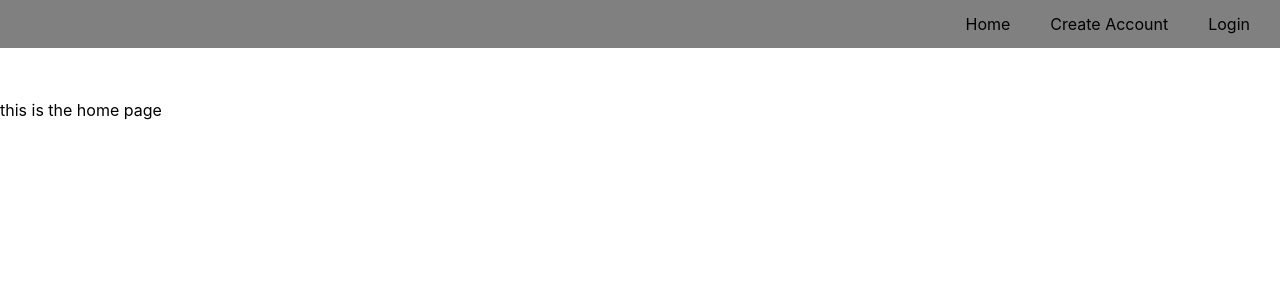
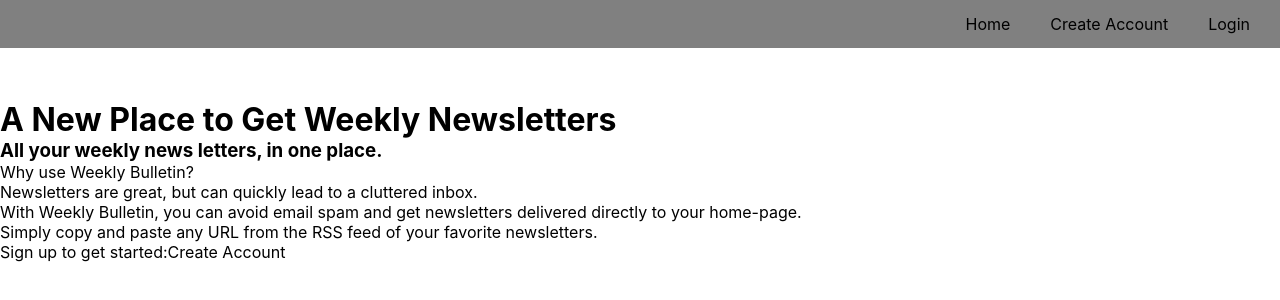
Before and after one commit to RyanNicoletti/newsletter-app, a React (Create React App) app: page / in a window 1280 px wide. Shown: the top 300 px of the page. Built offline with nearby package versions, Linux system fonts and the light colour scheme.

Commit message:
added details to home page

```diff
--- a/src/Components/App.css
+++ b/src/Components/App.css
@@ -8,5 +8,5 @@
 }
 
 .top-nav {
-    margin-bottom: 60px;
+    margin-bottom: 10px;
 }
--- a/src/Components/HomePage.js
+++ b/src/Components/HomePage.js
@@ -1,10 +1,37 @@
 import React, { Component } from "react";
+import { Link } from "react-router-dom";
 
 export default class HomePage extends Component {
     constructor() {
         super();
     }
     render() {
-        return <div>this is the home page</div>;
+        return (
+            <>
+                <header>
+                    <h1>A New Place to Get Weekly Newsletters</h1>
+                    <h3>All your weekly news letters, in one place.</h3>
+                </header>
+                <main>
+                    <p>
+                        Why use Weekly Bulletin?<br></br>
+                        Newsletters are great, but can quickly lead to a
+                        cluttered inbox.<br></br>
+                        With Weekly Bulletin, you can avoid email spam and get
+                        newsletters delivered directly to your home-page.
+                    </p>
+                    <p>
+                        Simply copy and paste any URL from the RSS feed of your
+                        favorite newsletters.
+                    </p>
+                    <p>
+                        Sign up to get started:
+                        <Link className="nav-links" to="/Createaccount">
+                            Create Account
+                        </Link>
+                    </p>
+                </main>
+            </>
+        );
     }
 }
```
